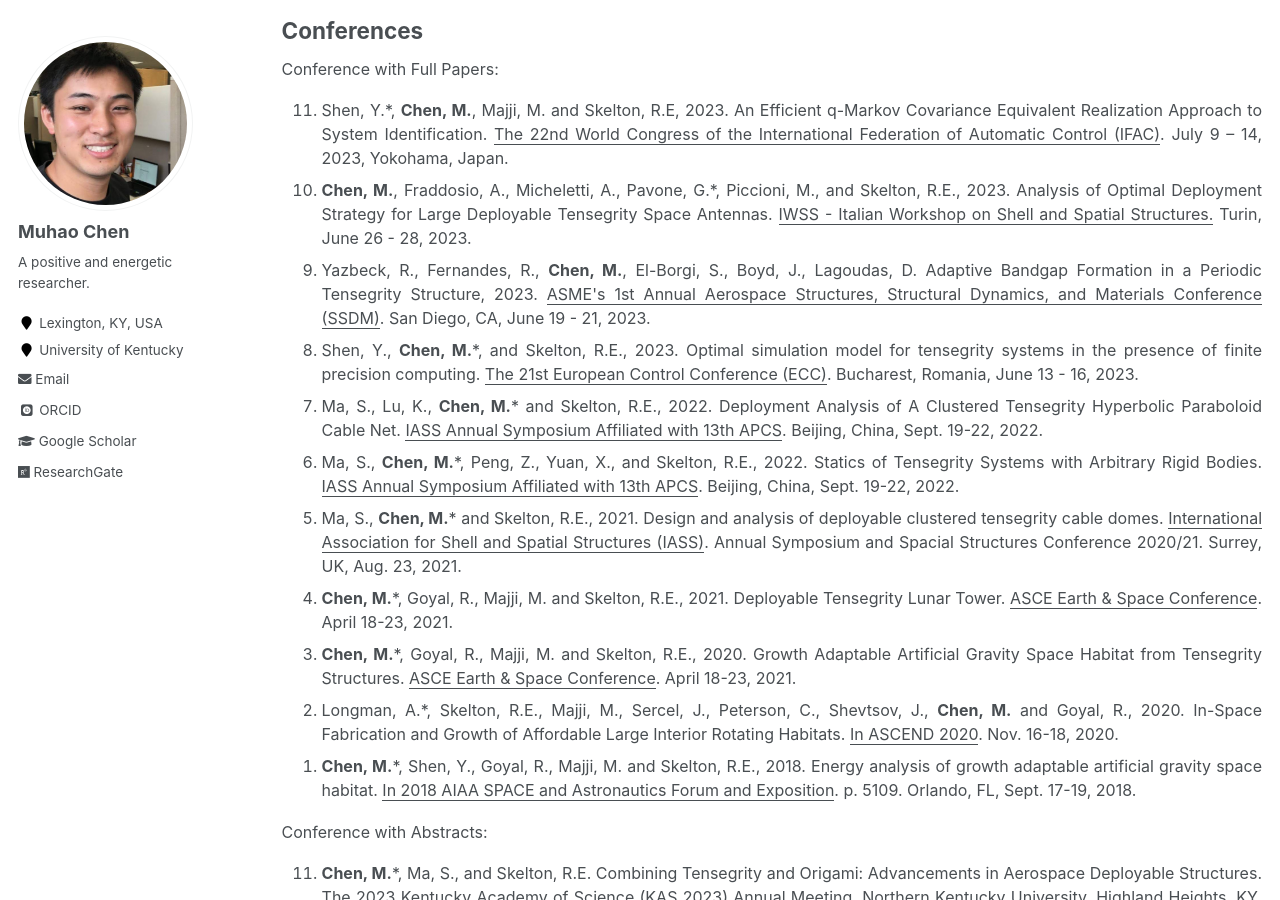
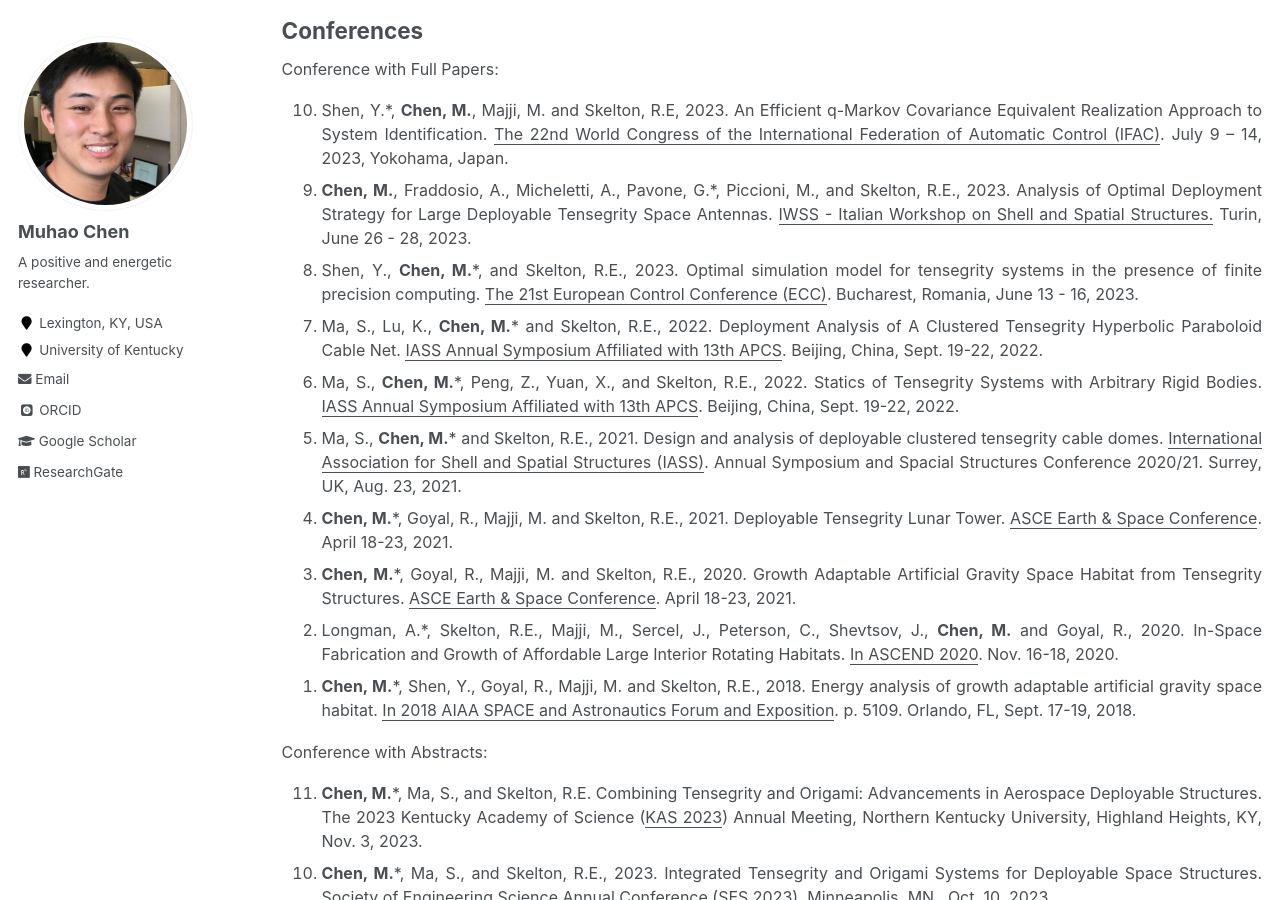
Before and after one commit to Muhao-Chen/muhao-chen.github.io, a Jekyll site: the page built from _pages/publication.md, in a window 1280 px wide and 900 px high, scrolled down 1502 px. Built offline with Jekyll 4.4.1, drawn with Linux system fonts in a browser that asks for light colours; some web fonts are replaced.

Commit message:
Update publication.md

```diff
--- a/_pages/publication.md
+++ b/_pages/publication.md
@@ -44,7 +44,7 @@ Conference with Full Papers:
 <ol reversed>
 <li>Shen, Y.*, <strong>Chen, M.</strong>, Majji, M. and Skelton, R.E, 2023. An Efficient q-Markov Covariance Equivalent Realization Approach to System Identification. <u>The 22nd World Congress of the International Federation of Automatic Control (IFAC)</u>. July 9 – 14, 2023, Yokohama, Japan.</li>
 <li><strong>Chen, M.</strong>, Fraddosio, A., Micheletti, A., Pavone, G.*, Piccioni, M., and Skelton, R.E., 2023. Analysis of Optimal Deployment Strategy for Large Deployable Tensegrity Space Antennas. <u>IWSS - Italian Workshop on Shell and Spatial Structures.</u> Turin, June 26 - 28, 2023.</li>
-<li>Yazbeck, R., Fernandes, R., <strong>Chen, M.</strong>, El-Borgi, S., Boyd, J., Lagoudas, D. Adaptive Bandgap Formation in a Periodic Tensegrity Structure, 2023. <u>ASME's 1st Annual Aerospace Structures, Structural Dynamics, and Materials Conference (SSDM)</u>. San Diego, CA, June 19 - 21, 2023.</li>
+<!-- <li>Yazbeck, R., Fernandes, R., <strong>Chen, M.</strong>, El-Borgi, S., Boyd, J., Lagoudas, D. Adaptive Bandgap Formation in a Periodic Tensegrity Structure, 2023. <u>ASME's 1st Annual Aerospace Structures, Structural Dynamics, and Materials Conference (SSDM)</u>. San Diego, CA, June 19 - 21, 2023.</li> -->
 <li>Shen, Y., <strong>Chen, M.</strong>*, and Skelton, R.E., 2023. Optimal simulation model for tensegrity systems in the presence of finite precision computing. <u>The 21st European Control Conference (ECC)</u>. Bucharest, Romania, June 13 - 16, 2023.</li>
 <li>Ma, S., Lu, K., <strong>Chen, M.</strong>* and Skelton, R.E., 2022. Deployment Analysis of A Clustered Tensegrity Hyperbolic Paraboloid Cable Net. <u>IASS Annual Symposium Affiliated with 13th APCS</u>. Beijing, China, Sept. 19-22, 2022.</li>
 <li>Ma, S., <strong>Chen, M.</strong>*, Peng, Z., Yuan, X., and Skelton, R.E., 2022. Statics of Tensegrity Systems with Arbitrary Rigid Bodies. <u>IASS Annual Symposium Affiliated with 13th APCS</u>. Beijing, China, Sept. 19-22, 2022.</li>
```
